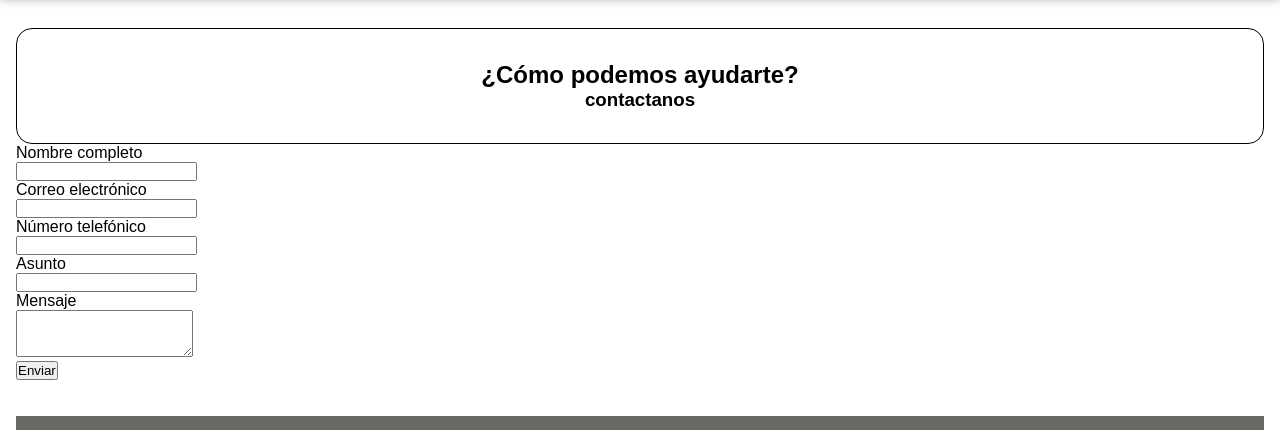
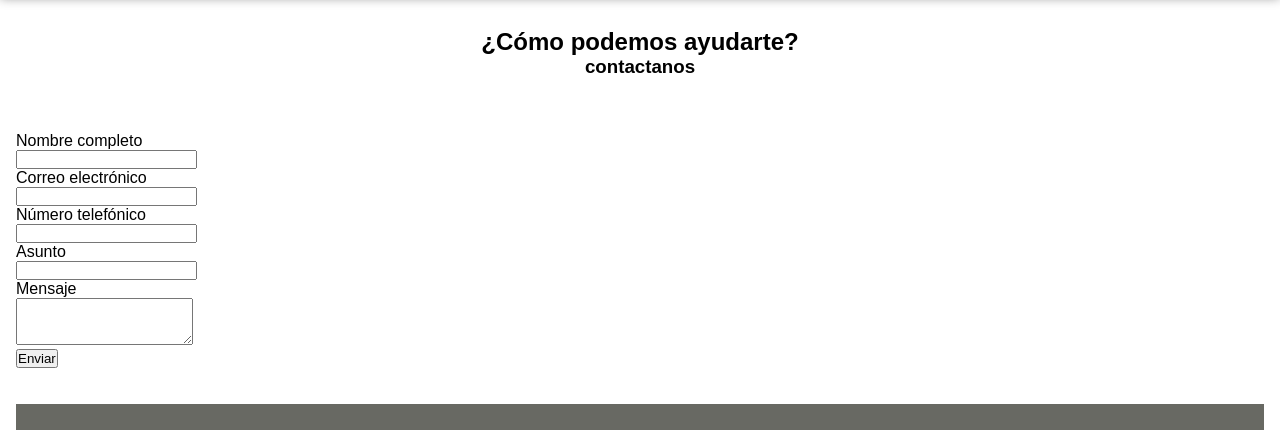
Before and after one commit to sebasthianx/PreEntrega2CalderonGarcia, a plain HTML site: page proyecto/contactanos.html in a window 1280 px wide. Shown: the part 78-508 px from the top of the page. Drawn offline with Linux system fonts and the light colour scheme; a web font is replaced by a local one.

Commit message:
animacioncategorias

```diff
--- a/proyecto/contactanos.html
+++ b/proyecto/contactanos.html
@@ -31,15 +31,12 @@
     <br>
     <br>
     <main>
-      <article class="titulocontacto">
-        <section>
-          <h2>¿Cómo podemos ayudarte?</h2>
-        </section>
-        <section>
-          <h3>contactanos</h3>
-        </section>
-      </article>
 
+      <h2 class="titulocontacto">¿Cómo podemos ayudarte?</h2>
+      <h3 class="titulocontacto">contactanos</h3>
+      <br>
+      <br>
+      <br>
       <form action="" class="formulario">
         <p>
           <label>Nombre completo</label>
--- a/proyecto/style.css
+++ b/proyecto/style.css
@@ -61,6 +61,9 @@
 }
 form {
   width: 10rem;
+}
+.formulario {
+  align-items: center;
 }
 section {
   box-sizing: border-box;
@@ -183,3 +186,9 @@ div.reset {
 .animate__slideInRight {
   animation-duration: 2s;
 }
+.animate__bounceInDown {
+  animation-duration: 2s;
+}
+.titulocontacto {
+  text-align: center;
+}
```
Also changed, not shown: proyecto/categorias.html (+6 -4 lines), proyecto/cienciaficcion.html (+2 -3 lines), proyecto/index.html (+6 -8 lines), proyecto/literaturacolombiana.html (+3 -3 lines), proyecto/literaturauniversal.html (+3 -3 lines). Lines whose indentation alone changed are shown as unchanged.
